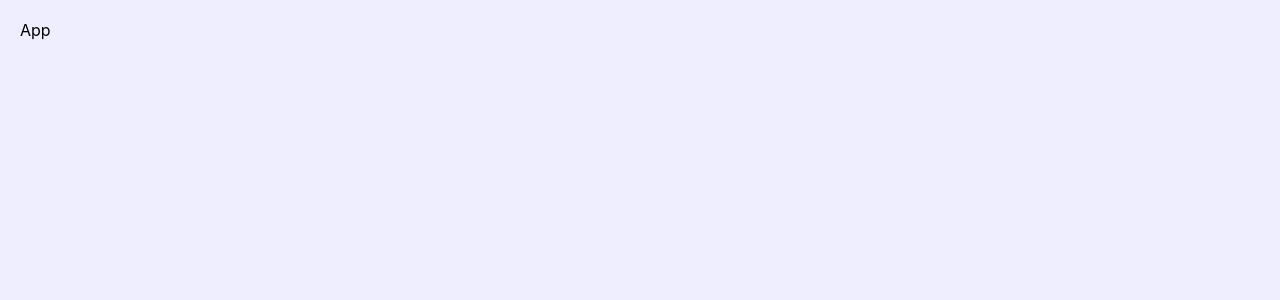
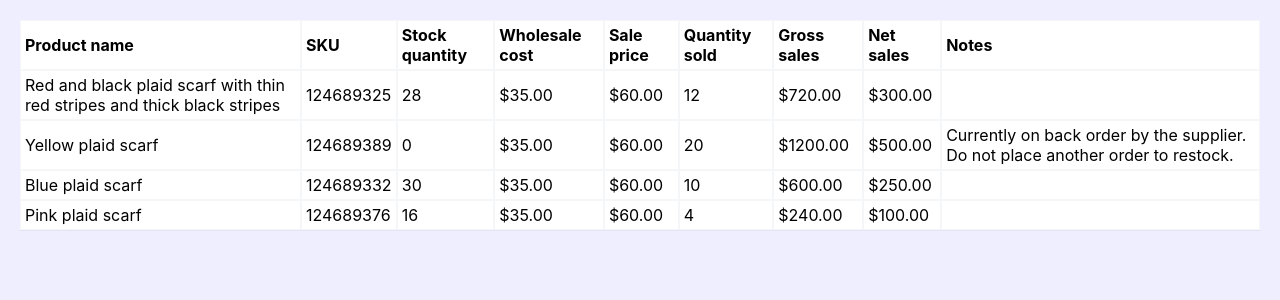
Before and after one commit to srymh/datatable, a React (Create React App) app: page / in a window 1280 px wide. Shown: the top 300 px of the page. Built offline with nearby package versions, Linux system fonts and the light colour scheme.

Commit message:
Start With a Basic React Data Table

```diff
--- a/src/App.tsx
+++ b/src/App.tsx
@@ -1,8 +1,72 @@
 import React from 'react';
 import './App.css';
+import DataTable from './components/DataTable';
 
 const App = () => {
-  return <div className="App">App</div>;
+  const headings = [
+    'Product name',
+    'SKU',
+    'Stock quantity',
+    'Wholesale cost',
+    'Sale price',
+    'Quantity sold',
+    'Gross sales',
+    'Net sales',
+    'Notes',
+  ];
+
+  const rows = [
+    [
+      'Red and black plaid scarf with thin red stripes and thick black stripes',
+      124689325,
+      28,
+      '$35.00',
+      '$60.00',
+      12,
+      '$720.00',
+      '$300.00',
+      '',
+    ],
+    [
+      'Yellow plaid scarf',
+      124689389,
+      0,
+      '$35.00',
+      '$60.00',
+      20,
+      '$1200.00',
+      '$500.00',
+      'Currently on back order by the supplier. Do not place another order to restock.',
+    ],
+    [
+      'Blue plaid scarf',
+      124689332,
+      30,
+      '$35.00',
+      '$60.00',
+      10,
+      '$600.00',
+      '$250.00',
+      '',
+    ],
+    [
+      'Pink plaid scarf',
+      124689376,
+      16,
+      '$35.00',
+      '$60.00',
+      4,
+      '$240.00',
+      '$100.00',
+      '',
+    ],
+  ];
+
+  return (
+    <div className="App">
+      <DataTable headings={headings} rows={rows} />
+    </div>
+  );
 };
 
 export default App;
--- /dev/null
+++ b/src/components/Cell.tsx
@@ -0,0 +1,19 @@
+import React from 'react';
+
+// https://github.com/Shopify/polaris-react/blob/c7390283c982c23cc79c4f09f45757e2bcd92289/src/components/DataTable/components/Cell/Cell.tsx#L12
+type CellProps = {
+  content?: React.ReactNode;
+  header?: boolean;
+};
+
+const Cell: React.FC<CellProps> = props => {
+  const cellMarkup = props.header ? (
+    <th className="Cell Cell-header">{props.content}</th>
+  ) : (
+    <td className="Cell">{props.content}</td>
+  );
+
+  return cellMarkup;
+};
+
+export default Cell;
--- /dev/null
+++ b/src/components/DataTable.css
@@ -0,0 +1,11 @@
+.Table {
+  border-spacing: 0px;
+  background: #fff;
+  box-shadow: 0 1px 0 0 rgba(22, 29, 37, 0.05);
+}
+
+.Cell {
+  border: 1px solid #f4f6f8;
+  padding: 4px;
+  text-align: left;
+}
--- /dev/null
+++ b/src/components/DataTable.tsx
@@ -0,0 +1,65 @@
+import React from 'react';
+import Cell from './Cell';
+import './DataTable.css';
+
+// https://github.com/Shopify/polaris-react/blob/c7390283c982c23cc79c4f09f45757e2bcd92289/src/components/DataTable/DataTable.tsx#L26
+type TableData = string | number | React.ReactNode;
+
+// https://github.com/Shopify/polaris-react/blob/c7390283c982c23cc79c4f09f45757e2bcd92289/src/components/DataTable/DataTable.tsx#L30
+type DataTableProps = {
+  headings: React.ReactNode[];
+  rows: TableData[][];
+};
+
+class DataTable extends React.Component<DataTableProps> {
+  renderHeadingRow = (_cell: React.ReactNode, cellIndex: number) => {
+    const { headings } = this.props;
+
+    return (
+      <Cell
+        key={`heading-${cellIndex}`}
+        content={headings[cellIndex]}
+        header={true}
+      />
+    );
+  };
+
+  renderRow = (_row: TableData[], rowIndex: number) => {
+    const { rows } = this.props;
+
+    return (
+      <tr key={`row-${rowIndex}`}>
+        {rows[rowIndex].map((_cell, cellIndex) => {
+          return (
+            <Cell
+              key={`${rowIndex}-${cellIndex}`}
+              content={rows[rowIndex][cellIndex]}
+            />
+          );
+        })}
+      </tr>
+    );
+  };
+
+  render() {
+    const { headings, rows } = this.props;
+
+    this.renderHeadingRow = this.renderHeadingRow.bind(this);
+    this.renderRow = this.renderRow.bind(this);
+
+    const theadMarkup = (
+      <tr key="heading">{headings.map(this.renderHeadingRow)}</tr>
+    );
+
+    const tbodyMarkup = rows.map(this.renderRow);
+
+    return (
+      <table className="Table">
+        <thead>{theadMarkup}</thead>
+        <tbody>{tbodyMarkup}</tbody>
+      </table>
+    );
+  }
+}
+
+export default DataTable;
```
Also changed, not shown: 1 other file (tests, documents, lock files or other folders).
